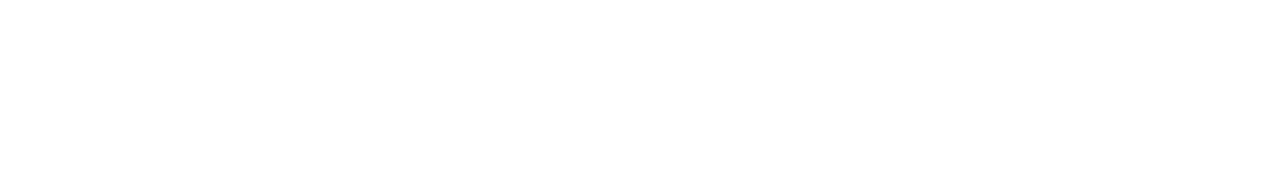
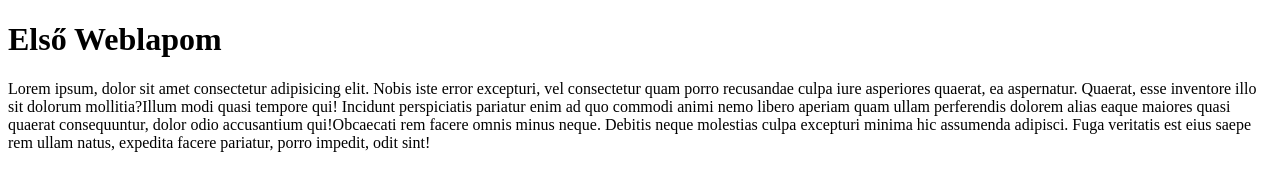
Before and after one commit to hauszmanndavid/2021-11-09, a plain HTML site: page index.html in a window 1280 px wide. Drawn offline with Linux system fonts and the light colour scheme.

Commit message:
Add some content

```diff
--- a/index.html
+++ b/index.html
@@ -7,6 +7,9 @@
     <title>Document</title>
 </head>
 <body>
-
+    <div id="content">
+        <h1>Első Weblapom</h1>
+        <p><span>Lorem ipsum, dolor sit amet consectetur adipisicing elit. Nobis iste error excepturi, vel consectetur quam porro recusandae culpa iure asperiores quaerat, ea aspernatur. Quaerat, esse inventore illo sit dolorum mollitia?</span><span>Illum modi quasi tempore qui! Incidunt perspiciatis pariatur enim ad quo commodi animi nemo libero aperiam quam ullam perferendis dolorem alias eaque maiores quasi quaerat consequuntur, dolor odio accusantium qui!</span><span>Obcaecati rem facere omnis minus neque. Debitis neque molestias culpa excepturi minima hic assumenda adipisci. Fuga veritatis est eius saepe rem ullam natus, expedita facere pariatur, porro impedit, odit sint!</span></p>
+    </div>
 </body>
 </html>
```
